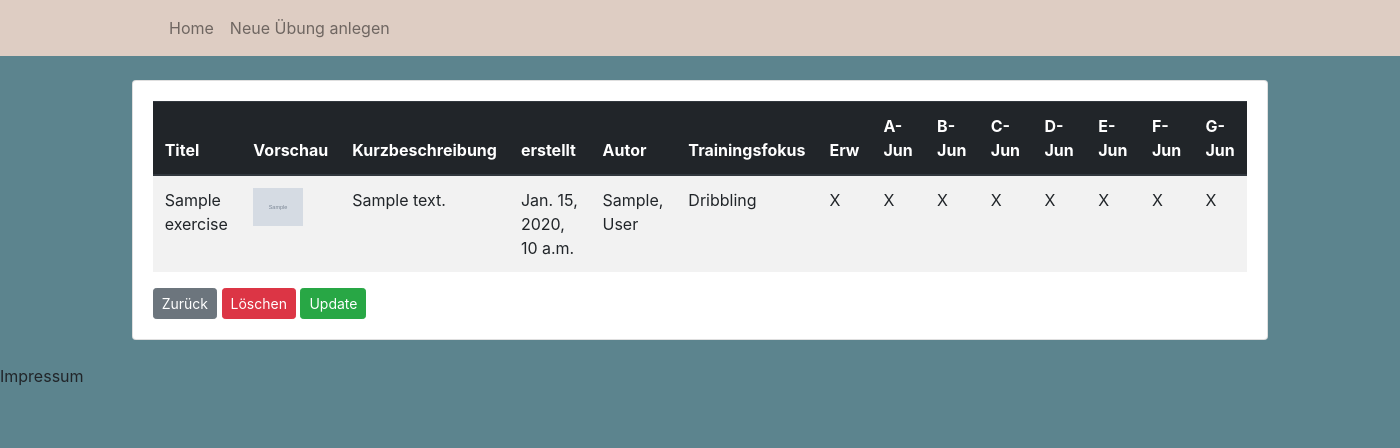
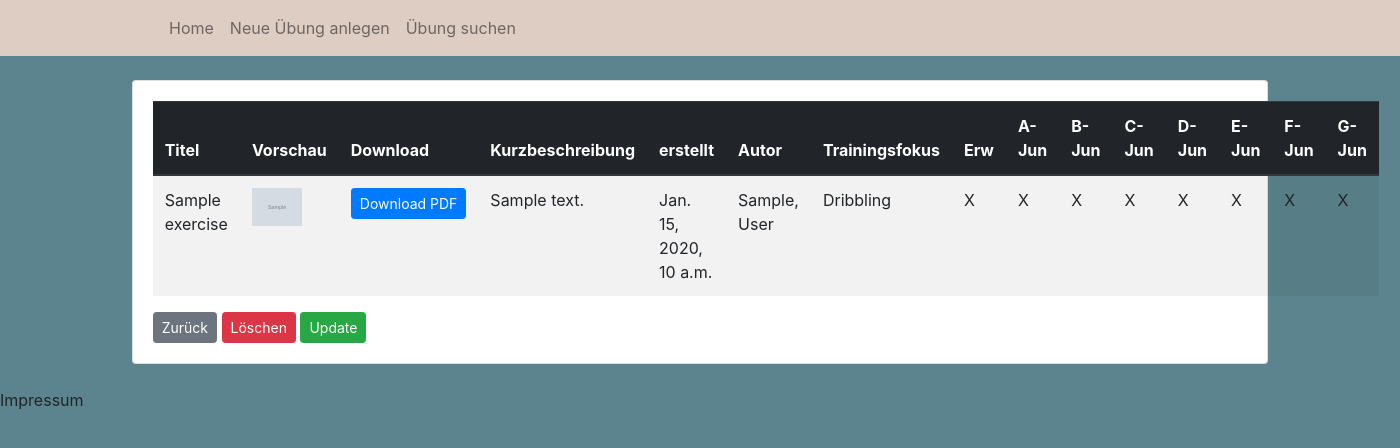
Before and after one commit to meissbernd/ESA3_CoachingIdeas, a Django app: page /exercises/1/ in a window 1400 px wide. Shown: the top 448 px of the page. Run offline with Django 4.2, Linux system fonts and the light colour scheme; tables that the repository leaves empty hold one stand-in row (values such as "Sample post"); grey boxes marked "Sample" are stand-in pictures; some libraries are stand-ins or nearby versions.

Commit message:
delete exercise

```diff
--- a/exercise/models.py
+++ b/exercise/models.py
@@ -44,9 +44,15 @@ class Exercise(models.Model):
     for_jun_f = models.BooleanField(default=False)
     for_jun_g = models.BooleanField(default=False)
     image = models.ImageField(upload_to="exercise_images/", null=True, blank=True)
+    pdf = models.FileField(upload_to="exercise_pdfs/")
 
     def __str__(self):
         return f"{self.title}_{self.soccer_skills.title()}"
 
     def get_absolute_url(self):
         return reverse("exercise_detail", args=[str(self.id)])
+
+    def delete(self, *args, **kwargs):
+        self.pdf.delete()
+        self.image.delete()
+        super().delete(*args, **kwargs)
--- a/templates/exercise/base.html
+++ b/templates/exercise/base.html
@@ -26,6 +26,9 @@
                 </li>
                 <li class="nav-item">
                     <a class="nav-link" href={% url 'exercise_new' %}>Neue Übung anlegen</a>
+                </li>
+                <li class="nav-item">
+                    <a class="nav-link" href="#">Übung suchen</a>
                 </li>
             </ul>
         </div>
--- a/templates/exercise/exercise_delete.html
+++ b/templates/exercise/exercise_delete.html
@@ -1,4 +1,4 @@
-{% extends 'base.html' %}
+{% extends 'exercise/base.html' %}
 
 {% block content %}
 <h2>Übung löschen</h2>
--- a/templates/exercise/exercise_detail.html
+++ b/templates/exercise/exercise_detail.html
@@ -6,6 +6,7 @@
         <tr>
             <th>Titel</th>
             <th>Vorschau</th>
+            <th>Download</th>
             <th>Kurzbeschreibung</th>
             <th>erstellt</th>
             <th>Autor</th>
@@ -23,12 +24,20 @@
         <tr>
             <td>{{ exercise.title }}</td>
             <td>
-                <img src="/exercises{{ exercise.image.url }}" alt="/exercises{{ exercise.image.url }}" style="width:50px;">
-{#                {% if exercise.image %}#}
-{#                    <img src="/exercise{{ exercise.image.url }}" alt="{{ exercise.title }}" style="width:100px;">#}
-{#                {% else %}#}
-{#                    <span class="text-muted">No image</span>#}
-{#                {% endif %}#}
+                {% if exercise.image %}
+                    <img src="/exercises{{ exercise.image.url }}" style="width:50px;" alt="">
+                {% else %}
+                    <span class="text-muted">No image</span>
+                {% endif %}
+            </td>
+            <td>
+                {% if exercise.pdf %}
+                    <a href="/exercises{{ exercise.pdf.url }}" class="btn btn-primary btn-sm" target="_blank">
+                        Download PDF
+                    </a>
+                {% else %}
+                    <span class="text-muted">No pdf</span>
+                {% endif %}
             </td>
             <td>{{ exercise.body }}</td>
             <td>{{ exercise.created_on }}</td>
```
Also changed, not shown: templates/exercise/exercise_list.html (+11 -7 lines).
